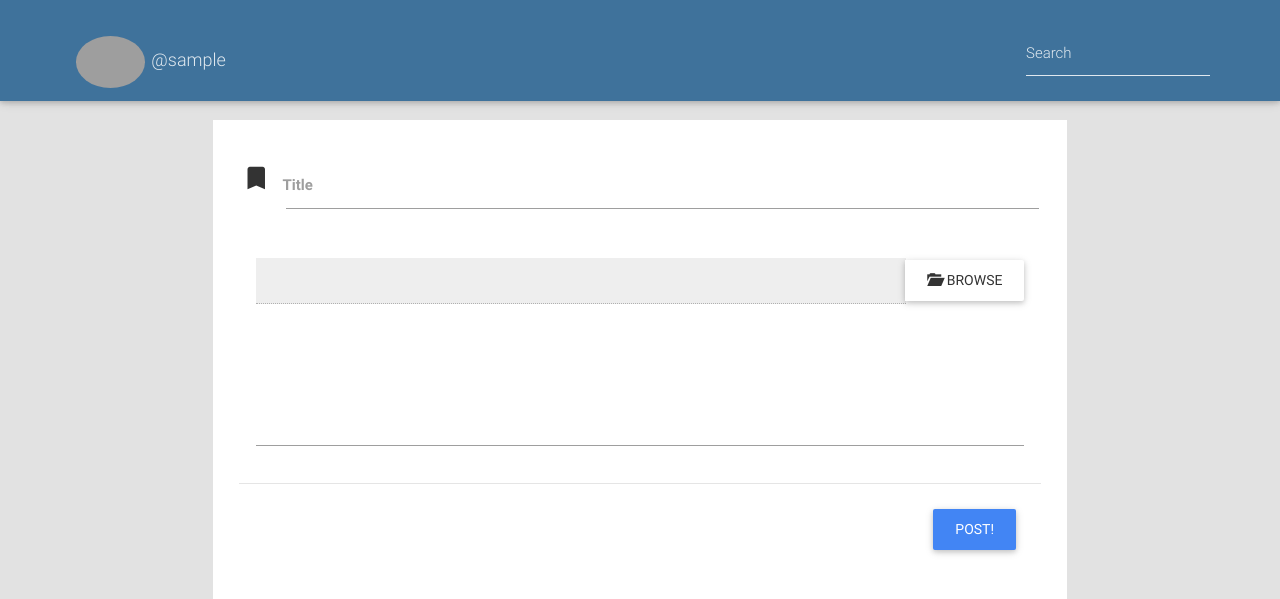
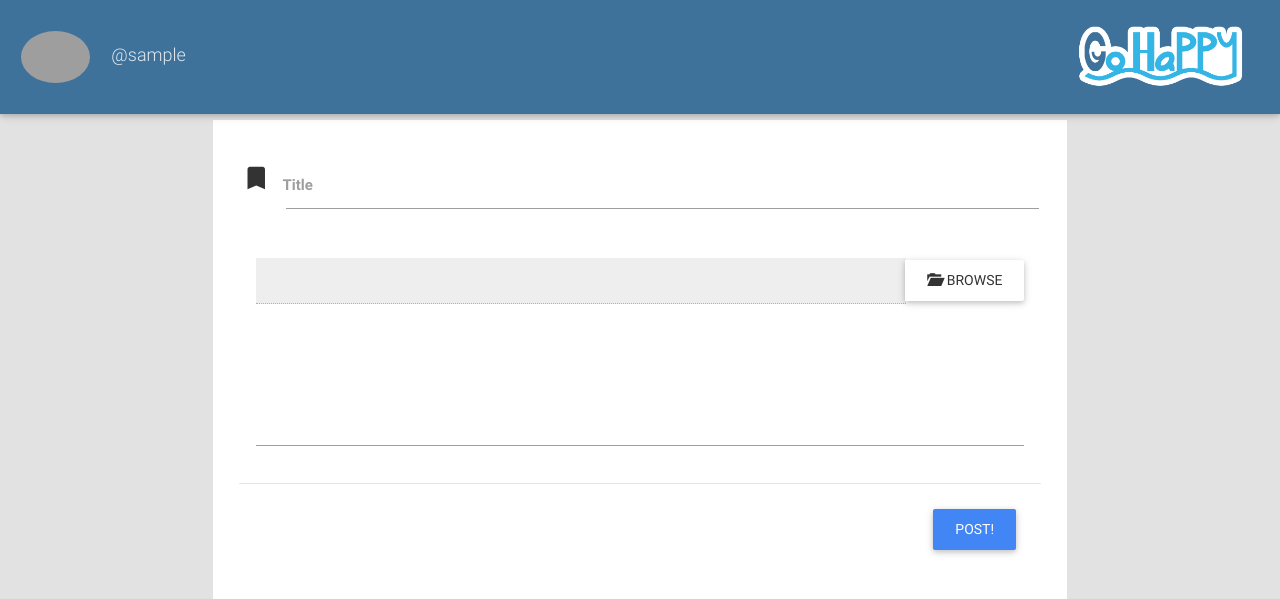
Before and after one commit to kazemnejad/gosocial, a Flask app: page /posts/add in a window 1280 px wide. Shown: the top 599 px of the page. Run offline with Flask 2, Linux system fonts and the light colour scheme; the visitor is signed in with stand-in values (Sample User, id 1); some libraries are stand-ins or nearby versions; grey boxes are pictures that could not be loaded.

Commit message:
addpost new navbar

```diff
--- a/gosocialserver/templates/addpost.html
+++ b/gosocialserver/templates/addpost.html
@@ -30,29 +30,7 @@
 
 <body style=" background-color: #e2e2e2">
 
-<!-- Nav Bar-->
-<nav class="navbar navbar-fixed-top z-depth-1" role="navigation" style="background-color: #3F729B !important;">
-    <div class="container">
-        <div class="navbar-header">
-            <a class="navbar-brand navbar-left" style="margin: 0px; padding: 2px">
-                <img src="{{ url_for("static", filename=user.profile_pic if user else "media/def_profile_pic.jpg") }}" class="profile-image img-circle"
-                     style="width: auto; height: 100% ; margin: 2px; padding: 2px">
-            </a>
-        </div>
-        <div class="navbar-header">
-            <a class="navbar-brand" href="#">@{{ user.username if user else "guest" }}</a>
-        </div>
-        <div class="collapse navbar-collapse" id="bs-example-navbar-collapse-1"
-             style="background-color: #3F729B !important;">
-            <form class="navbar-form navbar-right" role="search">
-                <div class="form-group">
-                    <input type="text" class="form-control" placeholder="Search">
-                </div>
-            </form>
-        </div>
-    </div>
-</nav>
-<!--/ Nav Bar-->
+{% include 'navbar.html' %}
 
 <div class="space-30"></div>
 <div class="space-30"></div>
```
